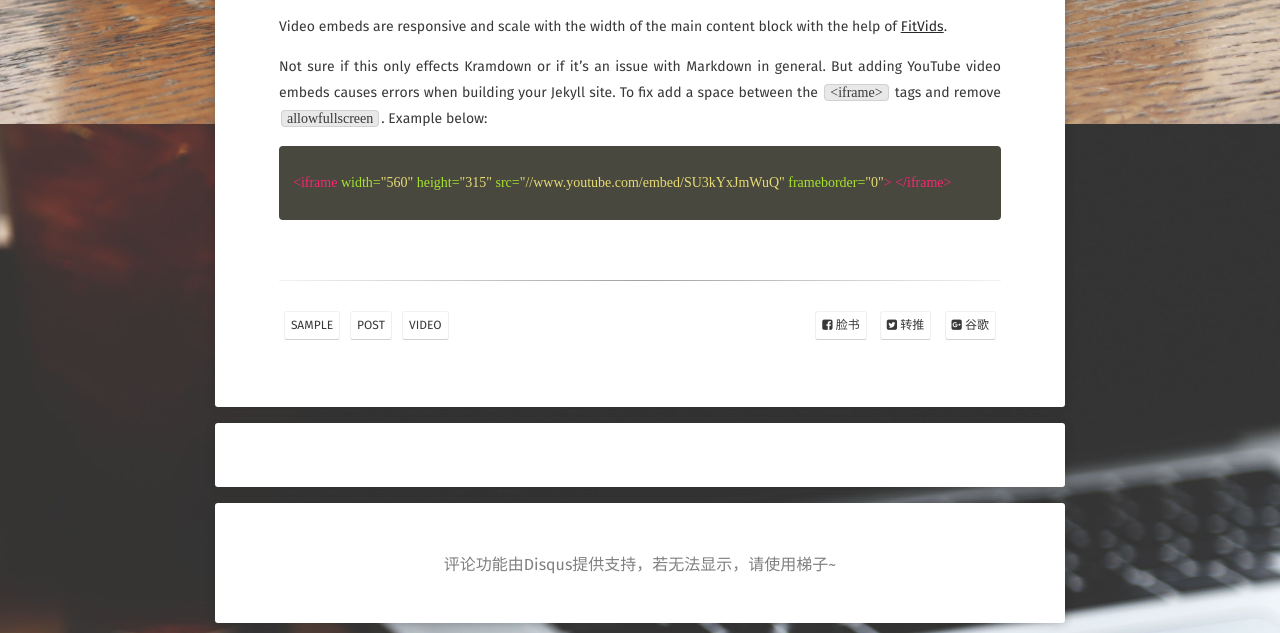
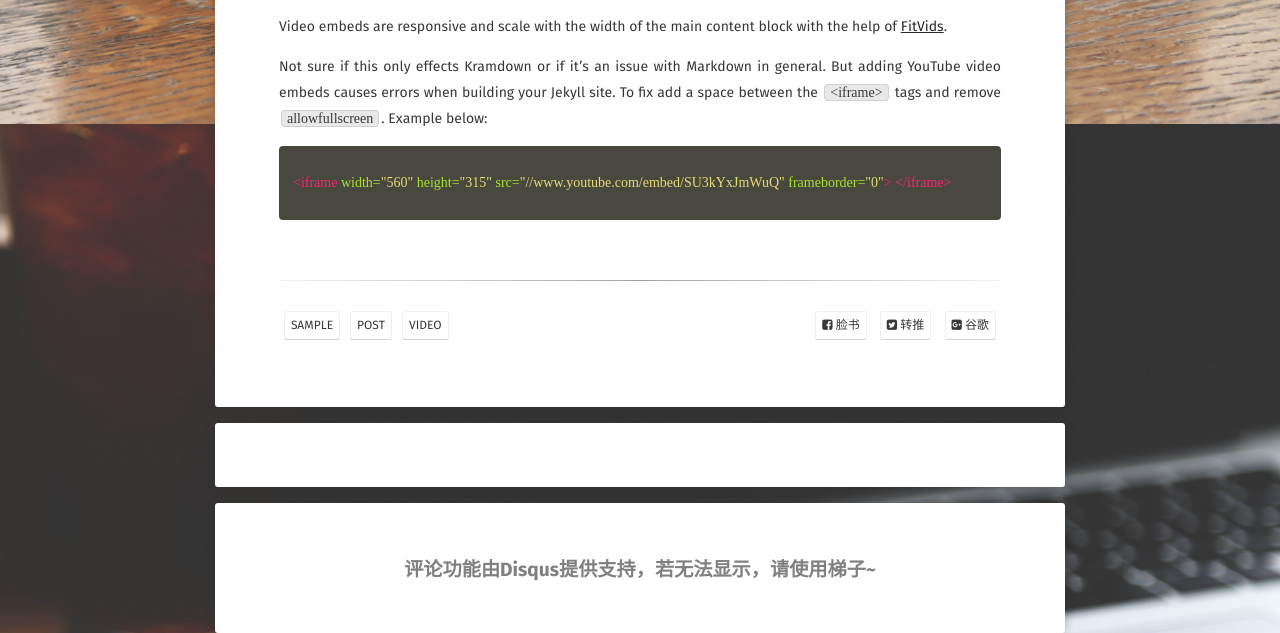
Before and after one commit to Zeyu-ZEYU/Shangbaize-Daoye.github.io, a Jekyll site: the page built from _posts/2013-06-25-video-post.md, in a window 1280 px wide. Shown: the part 776-1409 px from the top of the page. Built offline with Jekyll 4.4.1, drawn with Linux system fonts in a browser that asks for light colours; some web fonts are replaced; comment, search, counter and statistics services are not loaded.

Commit message:
initial commit

```diff
--- a/_layouts/post.html
+++ b/_layouts/post.html
@@ -40,7 +40,7 @@ layout: compress
         </div>
         {% if page.comments and site.disqus_shortname %}<section id="disqus_thread" class="animated fadeInUp"></section><!-- /#disqus_thread -->
         <section id="disqus_thread" class="animated fadeInUp">
-            <p style="color:grey;text-align:center;">
+            <p style="color:grey;font-size:1.2rem;font-weight:700;text-align:center;">
                 评论功能由Disqus提供支持，若无法显示，请使用梯子~
             </p>
         </section>
```
